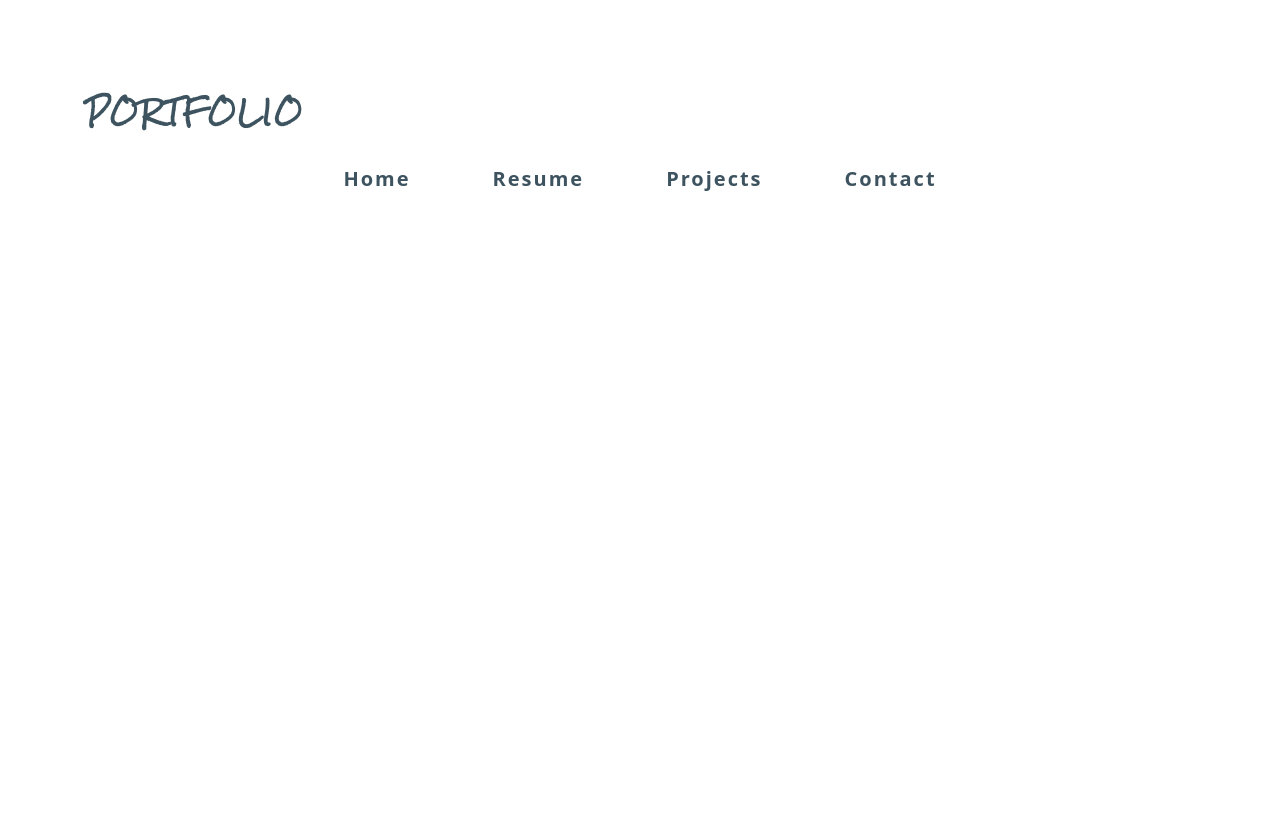
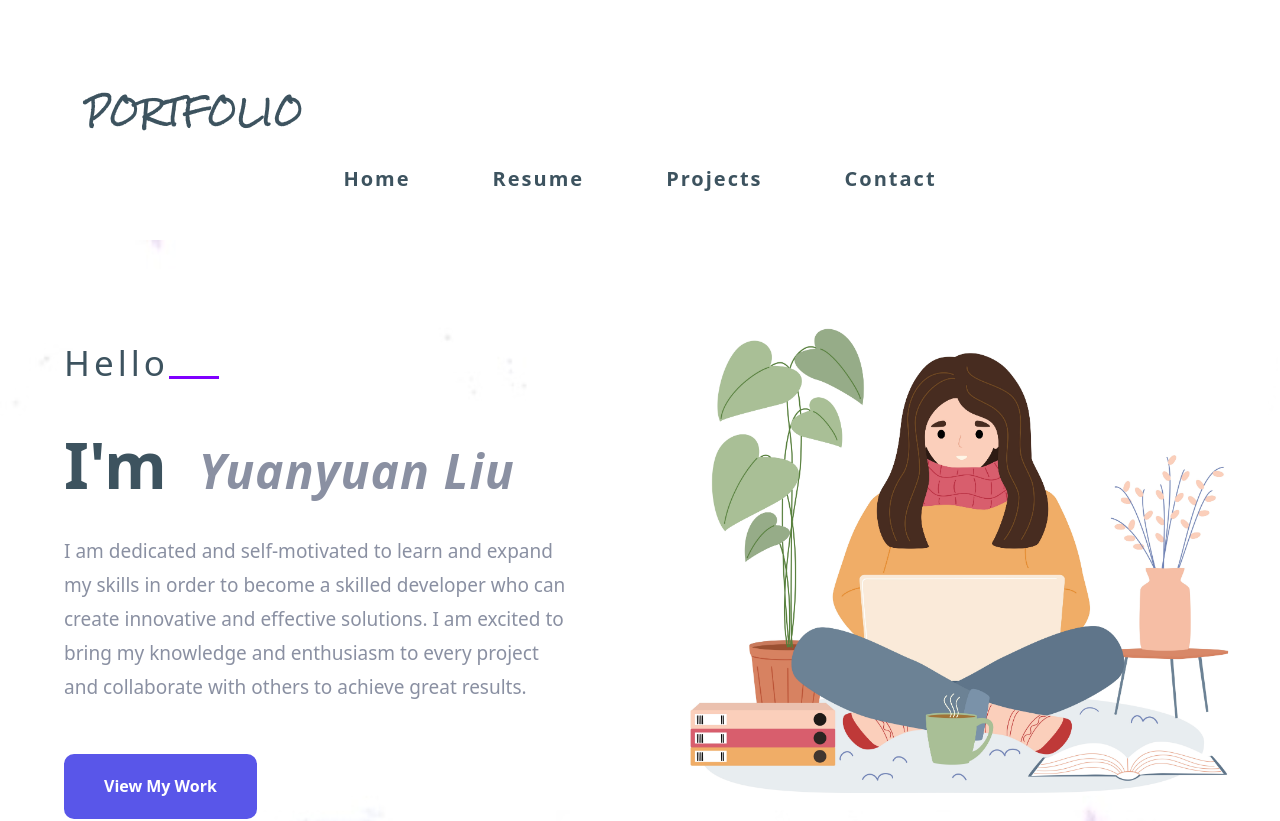
Before and after one commit to YuanyuanLiu2304/YuanyuanLiu2304.github.io, a React (Create React App) app: page / in a window 1280 px wide. Shown: the top 821 px of the page. Before the commit the page ends 800 px from the top, so only its background shows below. Built offline with nearby package versions, Linux system fonts and the light colour scheme.

Commit message:
changed homepage

```diff
--- a/package.json
+++ b/package.json
@@ -1,5 +1,5 @@
 {
-  "homepage": "http://YuanyuanLiu2304.github.io/Home",
+  "homepage": "http://YuanyuanLiu2304.github.io/Portfolio",
   "name": "type-script",
   "version": "0.1.0",
   "private": true,
--- a/src/App.tsx
+++ b/src/App.tsx
@@ -14,7 +14,7 @@ function App() {
       <Router>
         <Navbar />
         <Routes>
-          <Route path="/Home" element={<Home />}>
+          <Route path="/" element={<Home />}>
             Home
           </Route>
           <Route path="/Resume" element={<Resume />}>
--- a/src/Nav/Navbar.tsx
+++ b/src/Nav/Navbar.tsx
@@ -31,7 +31,7 @@ export function Navbar() {
 
       <div className="links">
         <ul className="nav nav-item justify-content-center ">
-          <Link to="/Home" className="nav-link ">
+          <Link to="/" className="nav-link ">
             Home
           </Link>
           <Link to="/Resume" className="nav-link">
```
